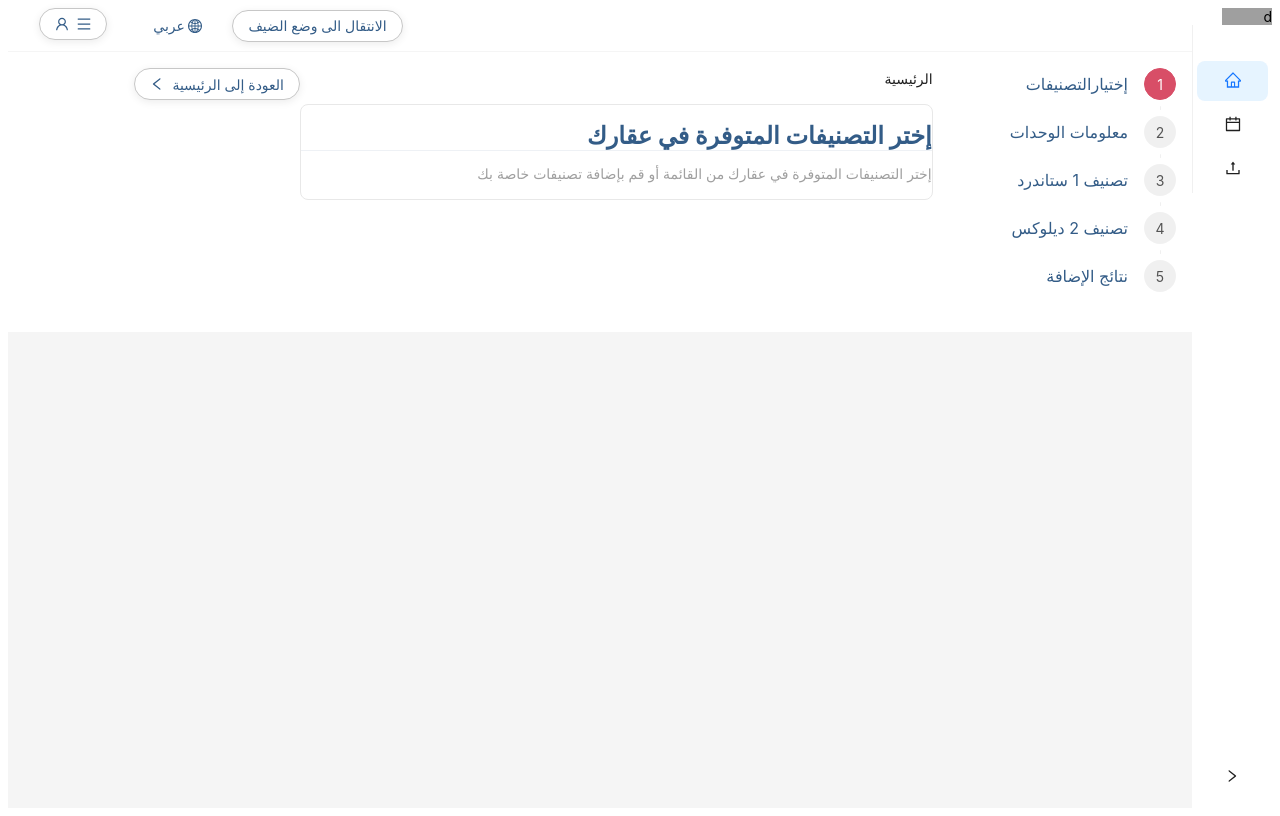
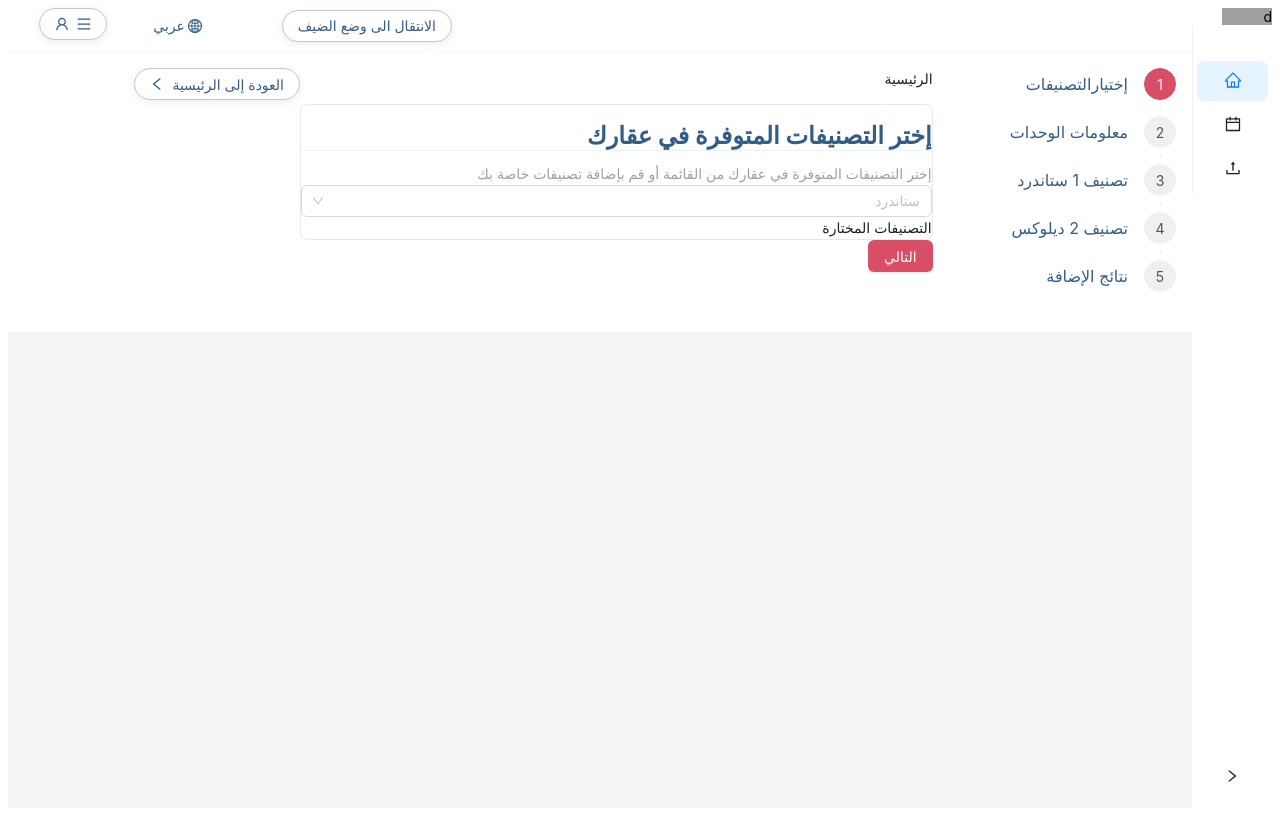
Before and after one commit to salsabeelomar/Front-task, a React (Create React App) app: page / in a window 1280 px wide. Built offline with nearby package versions, Linux system fonts and the light colour scheme.

Commit message:
relates #3

```diff
--- a/src/component/Header.jsx
+++ b/src/component/Header.jsx
@@ -13,8 +13,7 @@ const Header = () => {
         backgroundColor: "#fff",
       }}
     >
-      {" "}
-      <Col span={4}>
+      <Col span={5}>
         <StyledButton type="primary">الانتقال الى وضع الضيف</StyledButton>
       </Col>
       <Col span={2}>
--- a/src/component/StepsContent/Steps/FirstStep.jsx
+++ b/src/component/StepsContent/Steps/FirstStep.jsx
@@ -1,7 +1,40 @@
 import { Typography } from "antd";
-import React  from "react";
+import React, { useState } from "react";
 
+import { Select } from "antd";
+import styled from "styled-components";
+import { Content } from "antd/es/layout/layout";
+
+const StyledSelect = styled(Select)`
+.ant-select-multiple .ant-select-selection-overflow {
+  position: absolute !important;
+    right: 0;
+    top: 100%;
+    z-index: 1;
+}
+
+& .ant-select-selection-item {
+  background: white !important;
+  color: #434340 !important;
+  font-size: 16px !important;
+  radius: 50px;
+}
+.ant-select-multiple .ant-select-selection-item-remove svg  {
+  background-color: #D84E67 !important;
+  border-radius: 50px;
+  width: 15px;
+  color: #ffff !important;
+  height: 15px;
+  font-size: 2px !important;
+}
+`;
+const OPTIONS = ["أجزاكتيف", "بريمير", "ستاندرد", "ديلوكس"];
 const FirstStep = () => {
+  const [selected, setSelected] = useState([]);
+  const filteredOptions = OPTIONS.filter((o) => !selected.includes(o));
+  const handleChange = (value) => {
+    setSelected(value);
+  };
   return (
     <div>
       <Typography.Title
@@ -14,12 +47,29 @@ import React  from "react";
       >
         إختر التصنيفات المتوفرة في عقارك
       </Typography.Title>
-        <Typography.Paragraph style={{ color: "#9F9F9F" }}>
-          إختر التصنيفات المتوفرة في عقارك من القائمة أو قم بإضافة تصنيفات
-          خاصة بك
-        </Typography.Paragraph>
+      <Typography.Text style={{ color: "#9F9F9F" }}>
+        إختر التصنيفات المتوفرة في عقارك من القائمة أو قم بإضافة تصنيفات خاصة بك
+      </Typography.Text>
+      <StyledSelect
+        mode="multiple"
+        placeholder="ستاندرد"
+        value={selected}
+        onChange={handleChange}
+        style={{ width: "100%" }}
+
+      >
+       {filteredOptions.map((item) =>
+          <Select.Option key={item}> {item} </Select.Option>
+        )}
+        </StyledSelect>
+         <Content>
+        <Typography.Text>
+          التصنيفات المختارة
+        </Typography.Text>
+
+</Content>
     </div>
   );
-  }
+};
 
-  export default FirstStep ;
+export default FirstStep;
--- a/src/component/StepsContent/StepsButtons.jsx
+++ b/src/component/StepsContent/StepsButtons.jsx
@@ -2,7 +2,7 @@ import { Button, message } from "antd";
 import React from "react";
 
 const StepsButtons = ({current, setCurrent , steps}) => {
-
+ console.log(current)
   const next = () => {
     setCurrent(current + 1);
   };
@@ -10,10 +10,11 @@ const StepsButtons = ({current, setCurrent , steps}) => {
   const prev = () => {
     setCurrent(current - 1);
   };
-
-  <div>
+  return <div>
     {current < steps.length - 1 && (
-      <Button type="primary" onClick={() => next()}>
+      <Button type="primary" style={{
+        backgroundColor:"#D84E67"
+      }} onClick={() => next()}>
         التالي
       </Button>
     )}
--- a/src/component/StyledComponent.js
+++ b/src/component/StyledComponent.js
@@ -48,4 +48,5 @@ const StyledButton = styled(Button)`
     background-color: #40a9ff !important;
   }
 `;
+
 export { StyledSteps, StyledButton };
--- a/src/index.js
+++ b/src/index.js
@@ -1,13 +1,9 @@
-import React from 'react';
-import ReactDOM from 'react-dom/client';
-import App from './App';
+import React from "react";
+import ReactDOM from "react-dom/client";
+import App from "./App";
 
-const root = ReactDOM.createRoot(document.getElementById('root'));
-root.render(
-  <React.StrictMode>
-    <App />
-  </React.StrictMode>
-);
+const root = ReactDOM.createRoot(document.getElementById("root"));
+root.render(<App />, document.getElementById("root"));
 
 // If you want to start measuring performance in your app, pass a function
 // to log results (for example: reportWebVitals(console.log))
```
Lines whose indentation alone changed are shown as unchanged.
